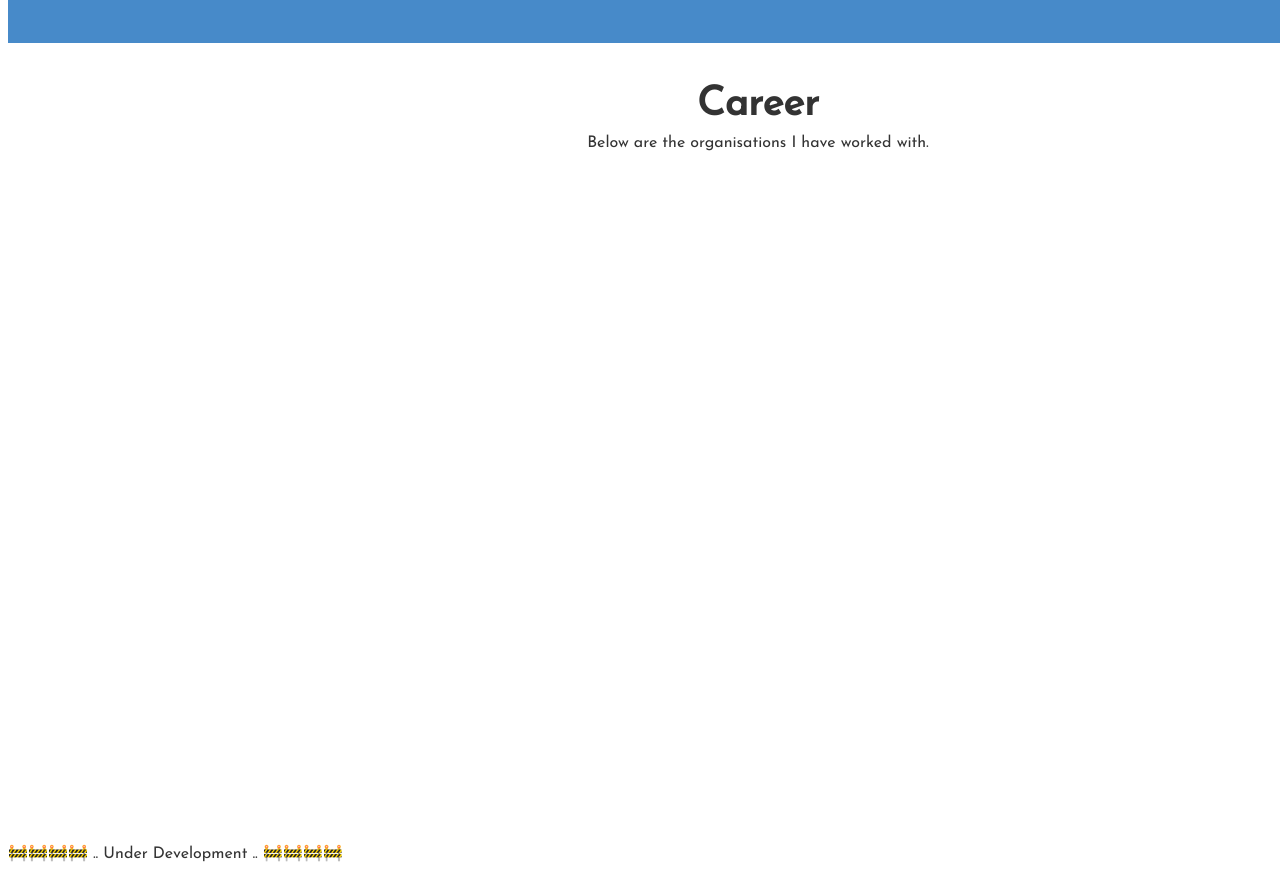
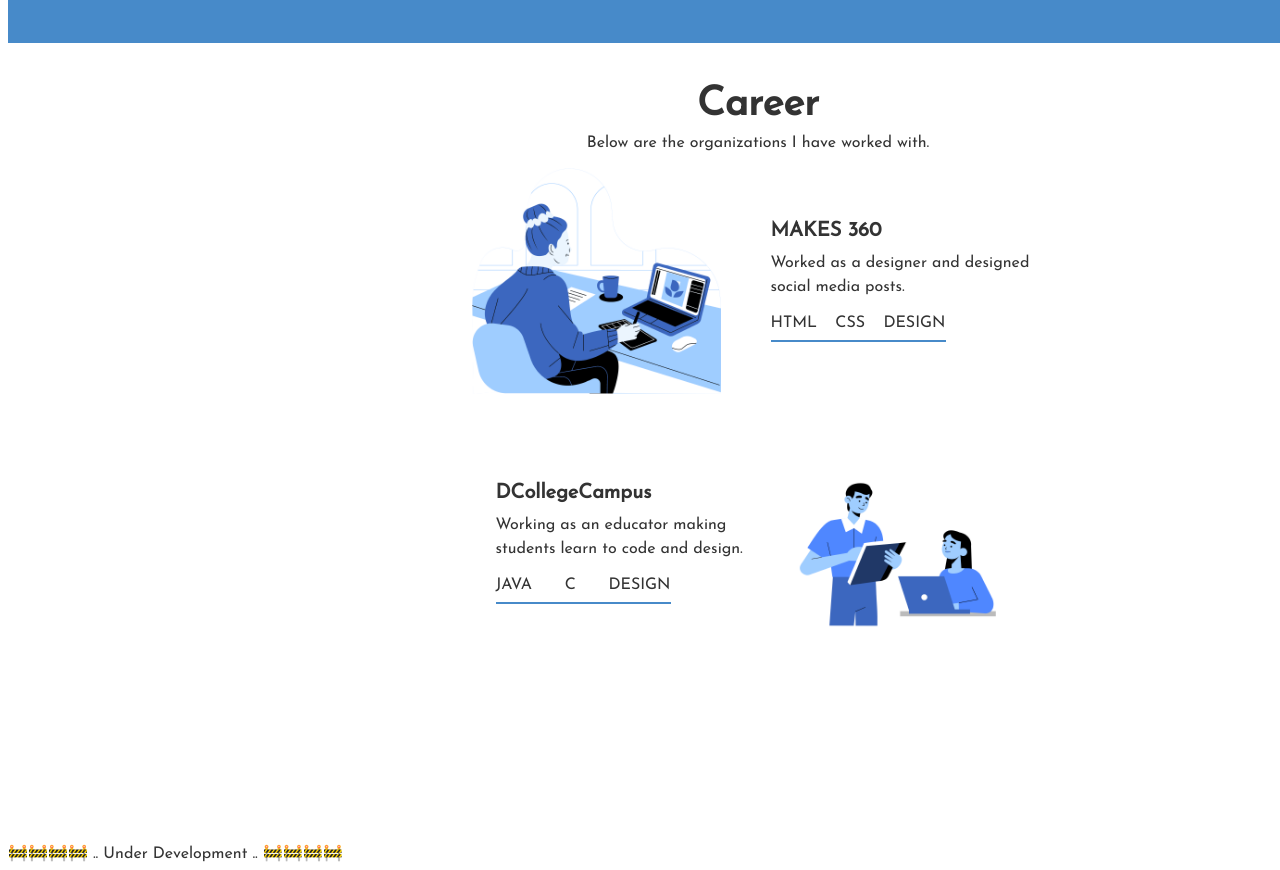
Before and after one commit to chauhansumitdev/Portfolio-Website, a plain HTML site: page index.html in a window 1280 px wide. Shown: the part 920-1790 px from the top of the page. Drawn offline with Linux system fonts and the light colour scheme.

Commit message:
Added Career Section

```diff
--- a/index.html
+++ b/index.html
@@ -61,10 +61,33 @@
     <div class="section4">
         <div class="s4title">
             <p class="s4title1">Career</p>
-            <p class="s4title2">Below are the organisations I have worked with.</p>
+            <p class="s4title2">Below are the organizations I have worked with.</p>
         </div>
-        <div class="s4content1"></div>
-        <div class="s4content2"></div>
+        <div class="s4content1">
+           <img src="asstes/designer.png" alt="picture" class="s4c1">
+
+            <div class="s4c2">
+                <p class="s4c21">MAKES 360</p>
+                <p class="s4c22">Worked as a designer and designed social media posts.</p>
+                <div class="s4c24">
+                    <p class="s4c23">HTML</p>
+                    <p class="s4c23">CSS</p>
+                    <p class="s4c23">DESIGN</p>
+                </div>
+            </div>
+        </div>
+        <div class="s4content2">
+            <div class="s4c2">
+                <p class="s4c21">DCollegeCampus</p>
+                <p class="s4c22">Working as an educator making students learn to code and design.</p>
+                <div class="s4c24">
+                    <p class="s4c23">JAVA</p>
+                    <p class="s4c23">C</p>
+                    <p class="s4c23">DESIGN</p>
+                </div>
+            </div>
+            <img src="asstes/educator.png" alt="picture" class="s4c1">
+        </div>
 
     </div>
 
--- a/styles.css
+++ b/styles.css
@@ -188,13 +188,60 @@
 }
 
 .s4content1{
-    height: 100px;
+    height: 275px;
     width: 1500px;
     background-color: #ffffff;
+    display: flex;
+    align-items: center;
+    justify-content: center;
 }
 
 .s4content2{
-    height:100px ;
+    height:250px ;
     width:1500px ;
     background-color: #ffffff;
+    display: flex;
+    align-items: center;
+    justify-content: center;
 }
+
+.s4c1{
+    width: 250px;
+    padding-right: 25px;
+
+}
+
+.s4c2{
+    box-sizing: border-box;
+    height: 200px;
+    width: 300px;
+    padding-left: 25px;
+    padding-top: 40px;
+}
+
+.s4c21{
+    font-weight: 600;
+    font-size:20px ;
+    padding-bottom: 10px;
+}
+
+.s4c22{
+    line-height: 1.5em;
+
+}
+
+.s4c24{
+    height:25px ;
+    width:175px;
+    display: flex;
+    justify-content: space-between;
+    background-color: rgb(255, 255, 255);
+    margin-top: 1em;
+    border-width:0 0 2px 0;
+    border-color: #478ac9;
+    border-style: solid;
+}
+
+.s4c23{
+    display: inline-block;
+}
```
